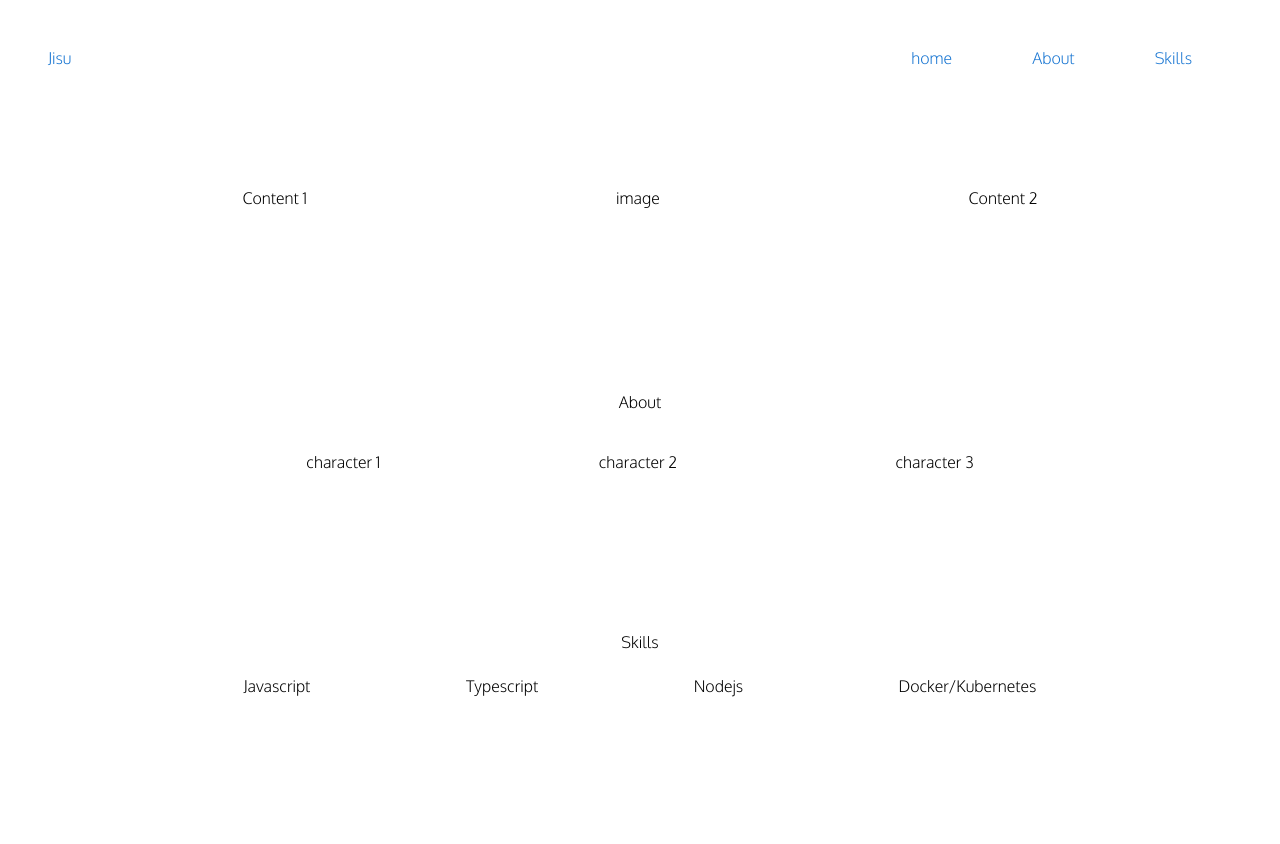
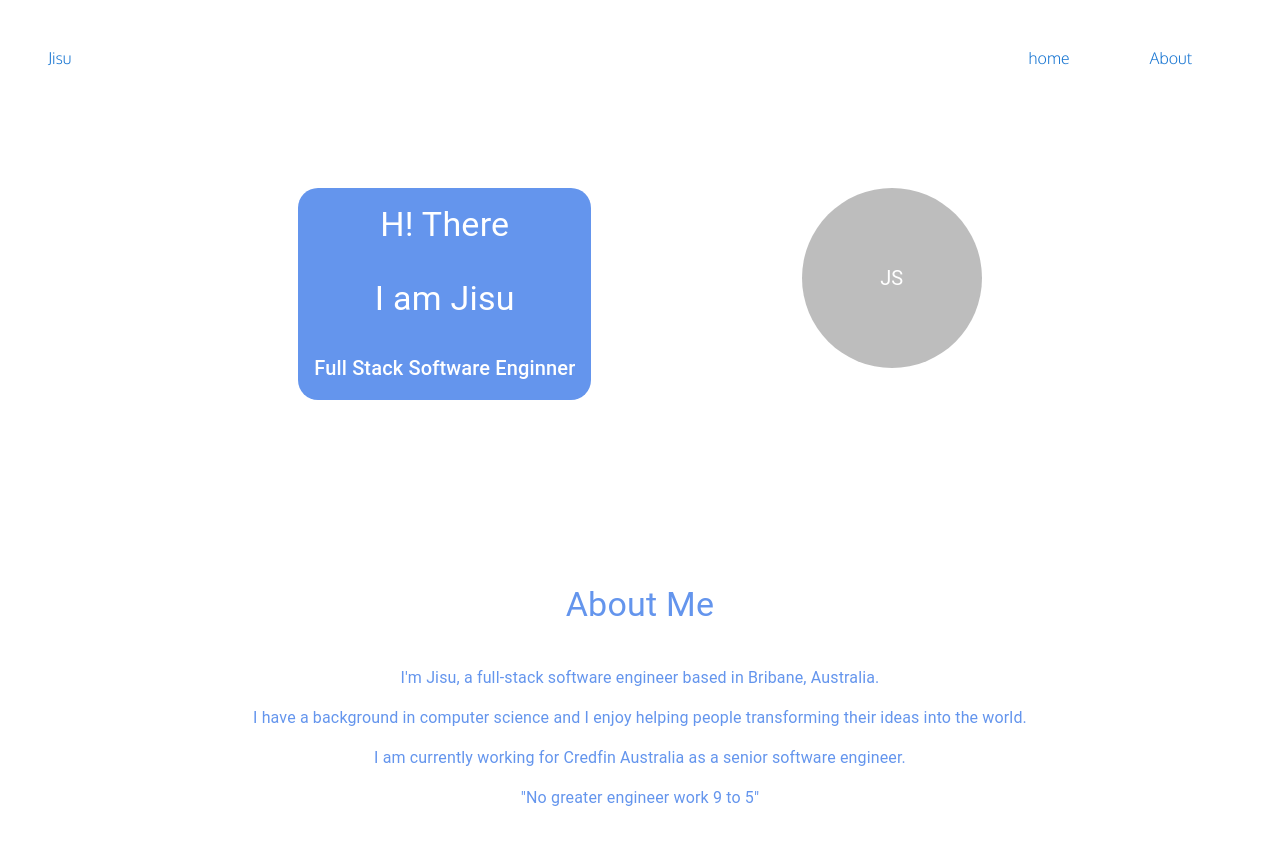
Before and after one commit to the-everlasting-creators/jisu-official-portfolio.github.io, a React (Create React App) app: page / in a window 1280 px wide. Shown: the top 844 px of the page. Built offline with nearby package versions, Linux system fonts and the light colour scheme.

Commit message:
updated Home and About components

```diff
--- a/src/App.js
+++ b/src/App.js
@@ -2,7 +2,6 @@ import "./App.css";
 import Layout from "./components/Layout";
 import Home from "./components/Home";
 import About from "./components/About";
-import Skills from "./components/Skills";
 
 function App() {
   return (
@@ -10,7 +9,6 @@ function App() {
       <Layout>
         <Home />
         <About />
-        <Skills />
       </Layout>
     </>
   );
--- a/src/components/About.js
+++ b/src/components/About.js
@@ -1,6 +1,7 @@
 import React from "react";
 import Box from "@mui/material/Box";
 import Grid from "@mui/material/Grid";
+import Typography from "@mui/material/Typography";
 
 const About = () => {
   return (
@@ -8,17 +9,25 @@ const About = () => {
       padding={10}
       id="about"
       className="about"
-      style={{ textAlign: "center" }}
+      color="#6495ED"
+      textAlign="center"
     >
       <Box className="title" paddingTop={3} paddingBottom={5}>
-        About
+        <Typography variant="h4">About Me</Typography>
       </Box>
       <Box className="content">
-        <Grid container justifyContent="space-evenly">
-          <Grid item>character 1</Grid>
-          <Grid item>character 2</Grid>
-          <Grid item>character 3</Grid>
-        </Grid>
+        <Typography paddingBottom={2}>
+          I'm Jisu, a full-stack software engineer based in Bribane, Australia.
+        </Typography>
+        <Typography paddingBottom={2}>
+          I have a background in computer science and I enjoy helping people
+          transforming their ideas into the world.
+        </Typography>
+        <Typography paddingBottom={2}>
+          I am currently working for Credfin Australia as a senior software
+          engineer.
+        </Typography>
+        <Typography>"No greater engineer work 9 to 5"</Typography>
       </Box>
     </Box>
   );
--- a/src/components/Header.js
+++ b/src/components/Header.js
@@ -29,9 +29,6 @@ const Header = () => {
               <Link padding={5} href="#about" underline="hover">
                 About
               </Link>
-              <Link padding={5} href="#skills" underline="hover">
-                Skills
-              </Link>
             </nav>
           </Box>
         </Grid>
--- a/src/components/Home.js
+++ b/src/components/Home.js
@@ -1,6 +1,8 @@
 import React from "react";
 import Box from "@mui/material/Box";
 import Grid from "@mui/material/Grid";
+import Typography from "@mui/material/Typography";
+import Avatar from "@mui/material/Avatar";
 
 const Home = () => {
   return (
@@ -10,10 +12,31 @@ const Home = () => {
       id="home"
       className="home"
     >
-      <Grid container justifyContent="space-around">
-        <Grid item>Content 1</Grid>
-        <Grid item>image</Grid>
-        <Grid item>Content 2</Grid>
+      <Grid container justifyContent="space-evenly">
+        <Grid
+          item
+          style={{
+            textAlign: "center",
+            background: "#6495ED",
+            color: "white",
+          }}
+          borderRadius={5}
+        >
+          <Typography padding={2} variant="h4">
+            H! There
+          </Typography>
+          <Typography padding={2} variant="h4">
+            I am Jisu
+          </Typography>
+          <Typography padding={2} variant="h6">
+            Full Stack Software Enginner
+          </Typography>
+        </Grid>
+        <Grid item>
+          <Avatar alt="Jisu Choi" sx={{ width: 180, height: 180 }}>
+            JS
+          </Avatar>
+        </Grid>
       </Grid>
     </Box>
   );
--- a/src/components/Skills.js
+++ /dev/null
@@ -1,31 +0,0 @@
-import React from "react";
-import Box from "@mui/material/Box";
-import Grid from "@mui/material/Grid";
-
-const Skills = () => {
-  return (
-    <Box
-      padding={10}
-      id="skills"
-      className="skills"
-      style={{ textAlign: "center" }}
-    >
-      <Box className="title">Skills</Box>
-      <Box className="content">
-        <Grid
-          container
-          justifyContent="space-evenly"
-          paddingTop={3}
-          paddingBottom={5}
-        >
-          <Grid item>Javascript</Grid>
-          <Grid item>Typescript</Grid>
-          <Grid item>Nodejs</Grid>
-          <Grid item>Docker/Kubernetes</Grid>
-        </Grid>
-      </Box>
-    </Box>
-  );
-};
-
-export default Skills;
```
